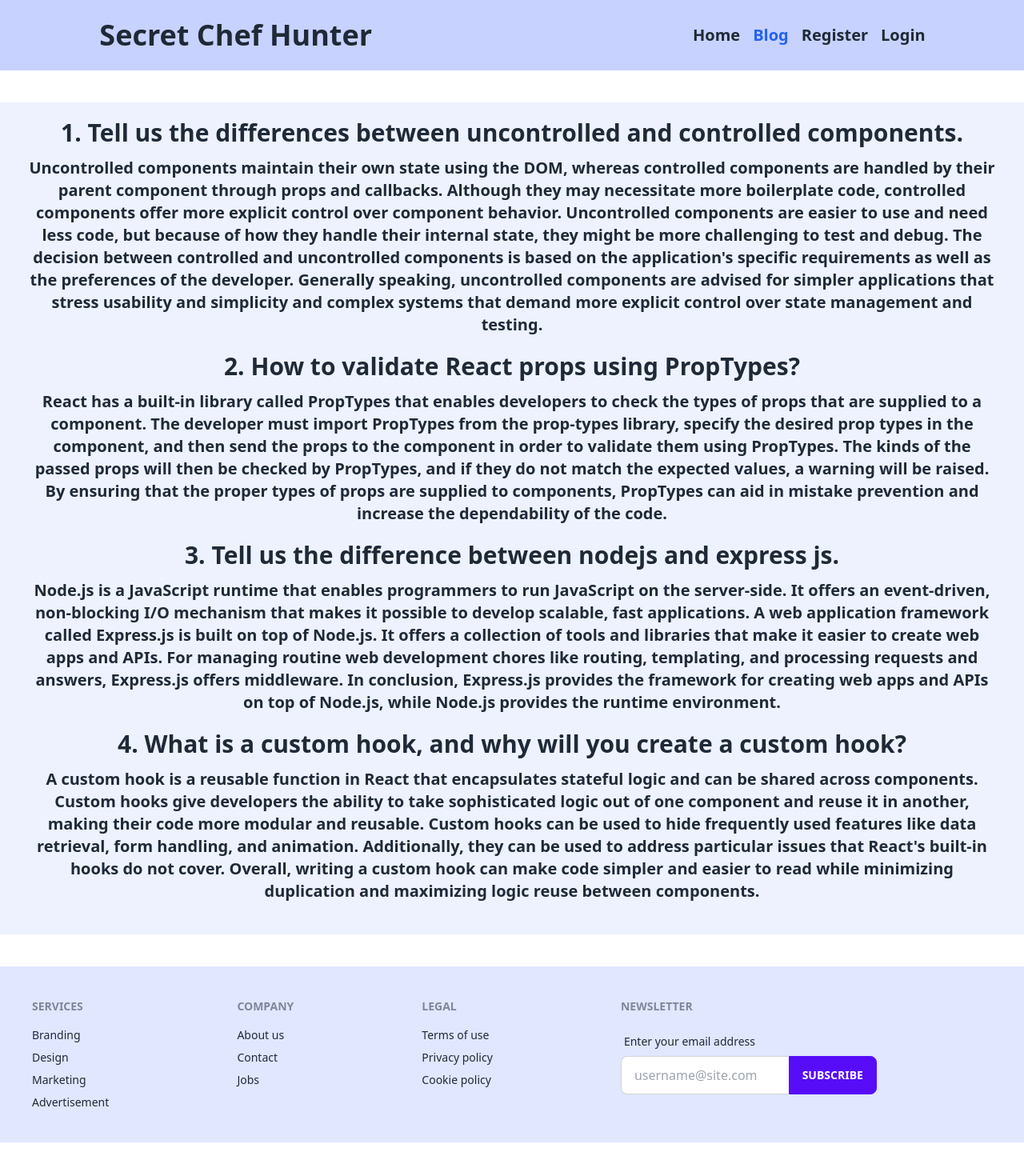
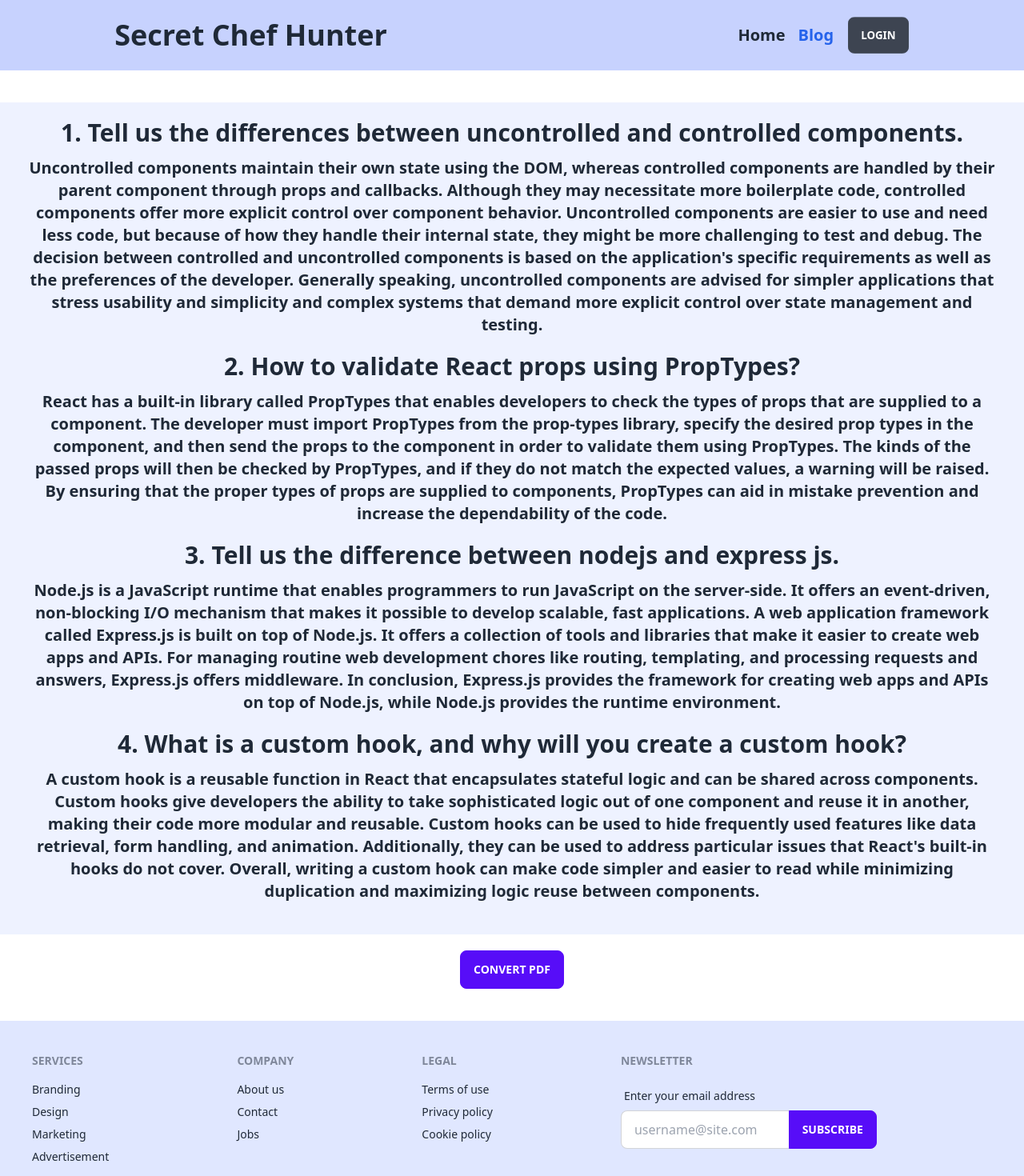
Before and after one commit to Rafatulislam60/secret-chef-hunter, a React (Vite) app: page /blog in a window 1280 px wide. Shown: the top 1470 px of the page at 80% size. Before the commit the page ends 1428 px from the top, so only its background shows below. Built offline with nearby package versions, Linux system fonts and the light colour scheme.

Commit message:
pdf convert added

```diff
--- a/package.json
+++ b/package.json
@@ -22,6 +22,7 @@
     "react-dom": "^18.2.0",
     "react-icons": "^4.8.0",
     "react-router-dom": "^6.11.0",
+    "react-to-print": "^2.14.12",
     "sort-by": "^1.2.0"
   },
   "devDependencies": {
--- a/src/pages/Blog/Blog.jsx
+++ b/src/pages/Blog/Blog.jsx
@@ -1,26 +1,88 @@
-import React from "react";
+import React, { useRef } from "react";
+import ReactPrint from "react-to-print";
 
 const Blog = () => {
+  const ref = useRef();
   return (
-    <div className="text-center bg-indigo-50 my-10 w-full md:px-20 lg:px-8 sm:max-w-xl md:max-w-full lg:max-w-screen-xl mx-auto px-4 py-5">
+    <div>
+      <div className="mx-auto flex flex-col items-center justify-center mb-10">
+        <div
+          ref={ref}
+          className="text-center bg-indigo-50 mt-10 mb-5 w-full md:px-20 lg:px-8 sm:max-w-xl md:max-w-full lg:max-w-screen-xl mx-auto px-4 py-5"
+        >
           <h2 className="text-3xl font-semibold mb-3">
-        1. Tell us the differences between uncontrolled and controlled components.
+            1. Tell us the differences between uncontrolled and controlled
+            components.
           </h2>
           <h4 className="text-xl font-semibold mb-5">
-      Uncontrolled components maintain their own state using the DOM, whereas controlled components are handled by their parent component through props and callbacks. Although they may necessitate more boilerplate code, controlled components offer more explicit control over component behavior. Uncontrolled components are easier to use and need less code, but because of how they handle their internal state, they might be more challenging to test and debug. The decision between controlled and uncontrolled components is based on the application's specific requirements as well as the preferences of the developer. Generally speaking, uncontrolled components are advised for simpler applications that stress usability and simplicity and complex systems that demand more explicit control over state management and testing.
+            Uncontrolled components maintain their own state using the DOM,
+            whereas controlled components are handled by their parent component
+            through props and callbacks. Although they may necessitate more
+            boilerplate code, controlled components offer more explicit control
+            over component behavior. Uncontrolled components are easier to use
+            and need less code, but because of how they handle their internal
+            state, they might be more challenging to test and debug. The
+            decision between controlled and uncontrolled components is based on
+            the application's specific requirements as well as the preferences
+            of the developer. Generally speaking, uncontrolled components are
+            advised for simpler applications that stress usability and
+            simplicity and complex systems that demand more explicit control
+            over state management and testing.
           </h4>
-      <h2 className="text-3xl font-semibold mb-3">2. How to validate React props using PropTypes?</h2>
+          <h2 className="text-3xl font-semibold mb-3">
+            2. How to validate React props using PropTypes?
+          </h2>
           <h4 className="text-xl font-semibold mb-5">
-      React has a built-in library called PropTypes that enables developers to check the types of props that are supplied to a component. The developer must import PropTypes from the prop-types library, specify the desired prop types in the component, and then send the props to the component in order to validate them using PropTypes. The kinds of the passed props will then be checked by PropTypes, and if they do not match the expected values, a warning will be raised. By ensuring that the proper types of props are supplied to components, PropTypes can aid in mistake prevention and increase the dependability of the code.
+            React has a built-in library called PropTypes that enables
+            developers to check the types of props that are supplied to a
+            component. The developer must import PropTypes from the prop-types
+            library, specify the desired prop types in the component, and then
+            send the props to the component in order to validate them using
+            PropTypes. The kinds of the passed props will then be checked by
+            PropTypes, and if they do not match the expected values, a warning
+            will be raised. By ensuring that the proper types of props are
+            supplied to components, PropTypes can aid in mistake prevention and
+            increase the dependability of the code.
           </h4>
-      <h2 className="text-3xl font-semibold mb-3">3. Tell us the difference between nodejs and express js.</h2>
+          <h2 className="text-3xl font-semibold mb-3">
+            3. Tell us the difference between nodejs and express js.
+          </h2>
           <h4 className="text-xl font-semibold mb-5">
-      Node.js is a JavaScript runtime that enables programmers to run JavaScript on the server-side. It offers an event-driven, non-blocking I/O mechanism that makes it possible to develop scalable, fast applications. A web application framework called Express.js is built on top of Node.js. It offers a collection of tools and libraries that make it easier to create web apps and APIs. For managing routine web development chores like routing, templating, and processing requests and answers, Express.js offers middleware. In conclusion, Express.js provides the framework for creating web apps and APIs on top of Node.js, while Node.js provides the runtime environment.
+            Node.js is a JavaScript runtime that enables programmers to run
+            JavaScript on the server-side. It offers an event-driven,
+            non-blocking I/O mechanism that makes it possible to develop
+            scalable, fast applications. A web application framework called
+            Express.js is built on top of Node.js. It offers a collection of
+            tools and libraries that make it easier to create web apps and APIs.
+            For managing routine web development chores like routing,
+            templating, and processing requests and answers, Express.js offers
+            middleware. In conclusion, Express.js provides the framework for
+            creating web apps and APIs on top of Node.js, while Node.js provides
+            the runtime environment.
           </h4>
-      <h2 className="text-3xl font-semibold mb-3">4. What is a custom hook, and why will you create a custom hook?</h2>
+          <h2 className="text-3xl font-semibold mb-3">
+            4. What is a custom hook, and why will you create a custom hook?
+          </h2>
           <h4 className="text-xl font-semibold mb-5">
-      A custom hook is a reusable function in React that encapsulates stateful logic and can be shared across components. Custom hooks give developers the ability to take sophisticated logic out of one component and reuse it in another, making their code more modular and reusable. Custom hooks can be used to hide frequently used features like data retrieval, form handling, and animation. Additionally, they can be used to address particular issues that React's built-in hooks do not cover. Overall, writing a custom hook can make code simpler and easier to read while minimizing duplication and maximizing logic reuse between components.
+            A custom hook is a reusable function in React that encapsulates
+            stateful logic and can be shared across components. Custom hooks
+            give developers the ability to take sophisticated logic out of one
+            component and reuse it in another, making their code more modular
+            and reusable. Custom hooks can be used to hide frequently used
+            features like data retrieval, form handling, and animation.
+            Additionally, they can be used to address particular issues that
+            React's built-in hooks do not cover. Overall, writing a custom hook
+            can make code simpler and easier to read while minimizing
+            duplication and maximizing logic reuse between components.
           </h4>
+        </div>
+        <ReactPrint
+          trigger={() => (
+            <button className="btn btn-primary">Convert Pdf</button>
+          )}
+          content={() => ref.current}
+        />
+      </div>
     </div>
   );
 };
--- /dev/null
+++ b/src/pages/ChefDetails/Recipes.jsx
@@ -0,0 +1,18 @@
+
+const Recipes = ({ ChefDetail }) => {
+    console.log(ChefDetail);
+  const { name, rating, ingredients, cooking_method } = ChefDetail;
+  return (
+    <div className="card w-96 shadow-xl">
+      {/* <div className="card-body">
+        <h2 className="card-title">{name}</h2>
+        <p>{rating}</p>
+        <div className="card-actions justify-end">
+          <button className="btn btn-primary">Favorite</button>
+        </div>
+      </div> */}
+    </div>
+  );
+};
+
+export default Recipes;
--- a/src/pages/Shared/Header/Header.jsx
+++ b/src/pages/Shared/Header/Header.jsx
@@ -33,9 +33,6 @@ const Header = () => {
               <NavLink to="/blog">Blog</NavLink>
             </li>
             <li>
-              <NavLink to="/register">Register</NavLink>
-            </li>
-            <li>
               <NavLink to="/login">Login</NavLink>
             </li>
           </ul>
@@ -47,8 +44,8 @@ const Header = () => {
           Secret Chef Hunter
         </Link>
       </div>
-      <div className="hidden lg:flex">
-        <ul className="inline-flex flex-row lg:text-xl font-semibold">
+      <div className="hidden lg:flex ">
+        <ul className="inline-flex flex-row items-center justify-center lg:text-xl font-semibold">
           <li className="mr-4">
             <NavLink
               className={({ isActive }) =>
@@ -74,19 +71,9 @@ const Header = () => {
               className={({ isActive }) =>
                 isActive ? "text-blue-600" : "default"
               }
-              to="/register"
-            >
-              Register
-            </NavLink>
-          </li>
-          <li className="mr-4">
-            <NavLink
-              className={({ isActive }) =>
-                isActive ? "text-blue-600" : "default"
-              }
               to="/login"
             >
-              Login
+               <button className="btn">Login</button>
             </NavLink>
           </li>
         </ul>
--- /dev/null
+++ b/src/provider/AuthProvider.jsx
@@ -0,0 +1,22 @@
+import { getAuth } from "firebase/auth";
+import React, { createContext } from 'react';
+import app from '../firebase/firebase.config';
+
+export const AuthContext = createContext(null);
+
+const auth = getAuth(app);
+
+
+const AuthProvider = ({children}) => {
+    const user = {}
+
+    const authInfo = {}
+
+    return (
+        <AuthContext.Provider value={authInfo}>
+            {children}
+        </AuthContext.Provider>
+    );
+};
+
+export default AuthProvider;
--- a/src/routes/Routes.jsx
+++ b/src/routes/Routes.jsx
@@ -21,7 +21,6 @@ const router = createBrowserRouter([
             {
                 path: ':id',
                 element: <ChefDetails></ChefDetails>
-                // loader: ({params} => fetch(``)
             },
             {
                 path: 'blog',
```
Also changed, not shown: src/main.jsx (+12 -9 lines), src/pages/ChefDetails/ChefDetails.jsx (+50 -8 lines), 1 other file (tests, documents, lock files or other folders). Lines whose indentation alone changed are shown as unchanged.
